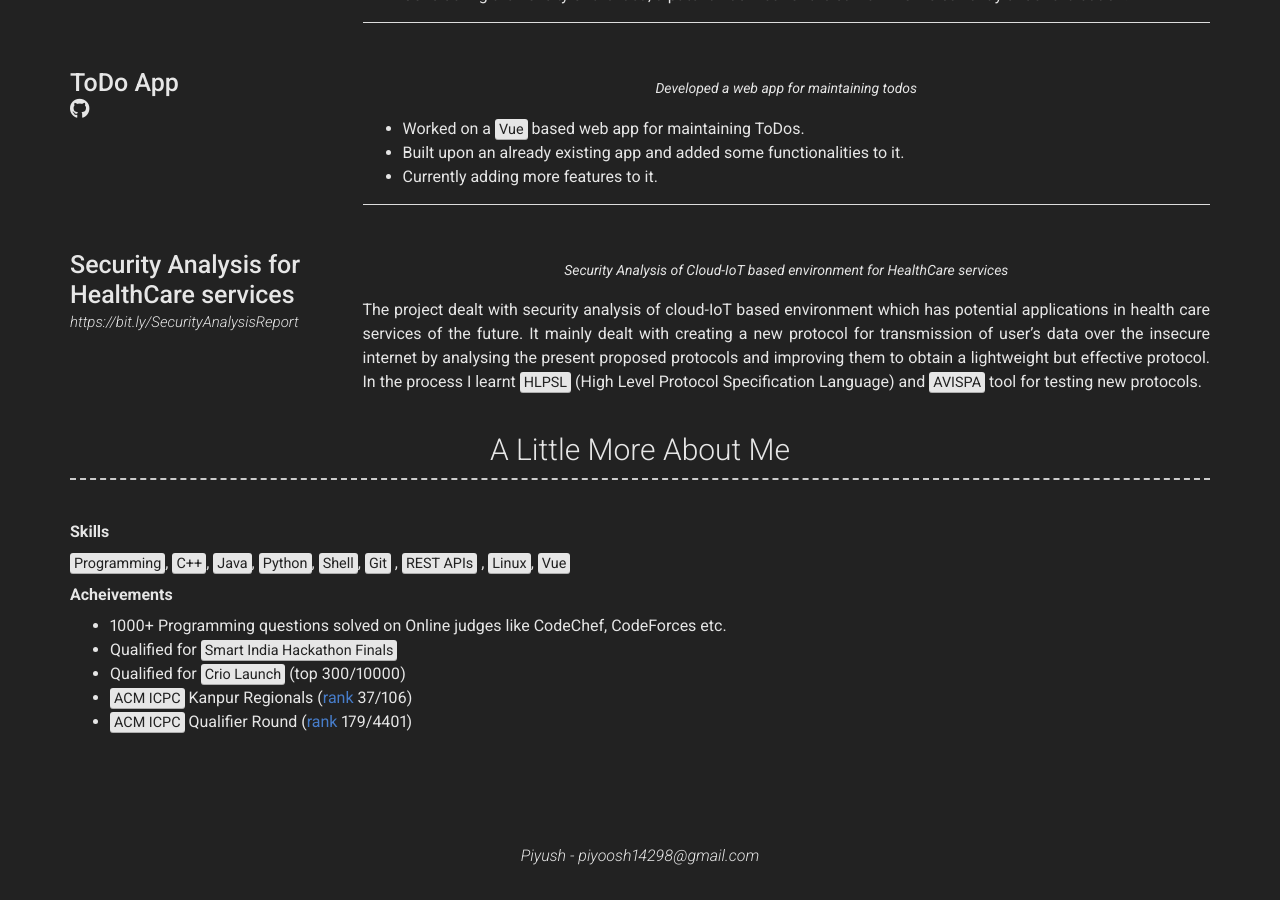
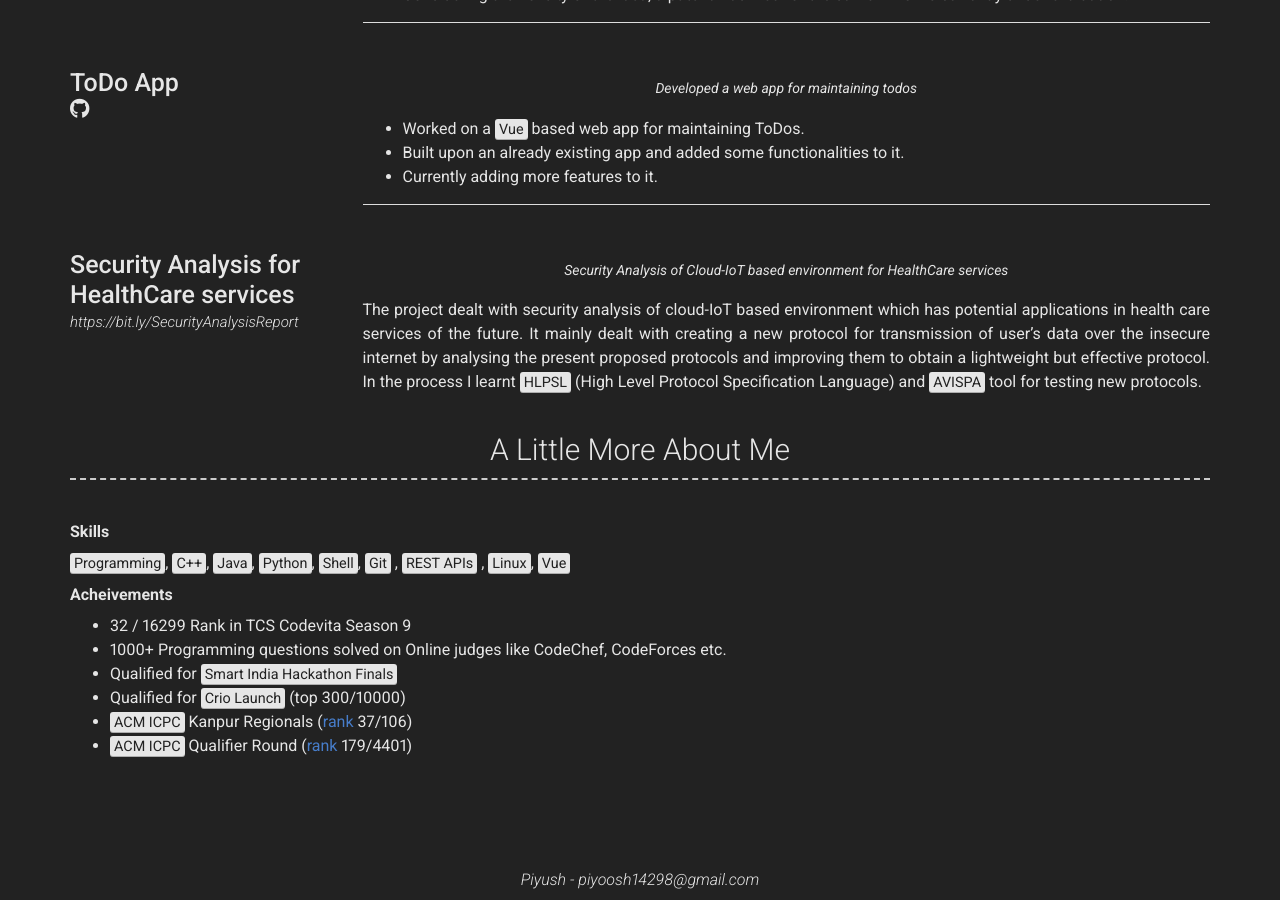
Before and after one commit to piyush14298/piyush14298.github.io, a Jekyll site: the page built from index.md, in a window 1280 px wide and 900 px high, scrolled down 2493 px. Built offline with Jekyll 4.4.1, drawn with Linux system fonts in a browser that asks for light colours; nearby versions of some CDN libraries; before the commit the page ends 3369 px from its top, so only the background shows below that.

Commit message:
updated acheivement

```diff
--- a/_config.yml
+++ b/_config.yml
@@ -77,6 +77,7 @@ more_content: | # this will include new lines to allow paragraphs
   , <mark>Linux</mark>, <mark>Vue</mark>
 
   **Acheivements**
+  - 32 / 16299 Rank in TCS Codevita Season 9
   - 1000+ Programming questions solved on Online judges like CodeChef, CodeForces etc.
   - Qualified for <mark>Smart India Hackathon Finals</mark>
   - Qualified for <mark>Crio Launch</mark> (top 300/10000)
```
